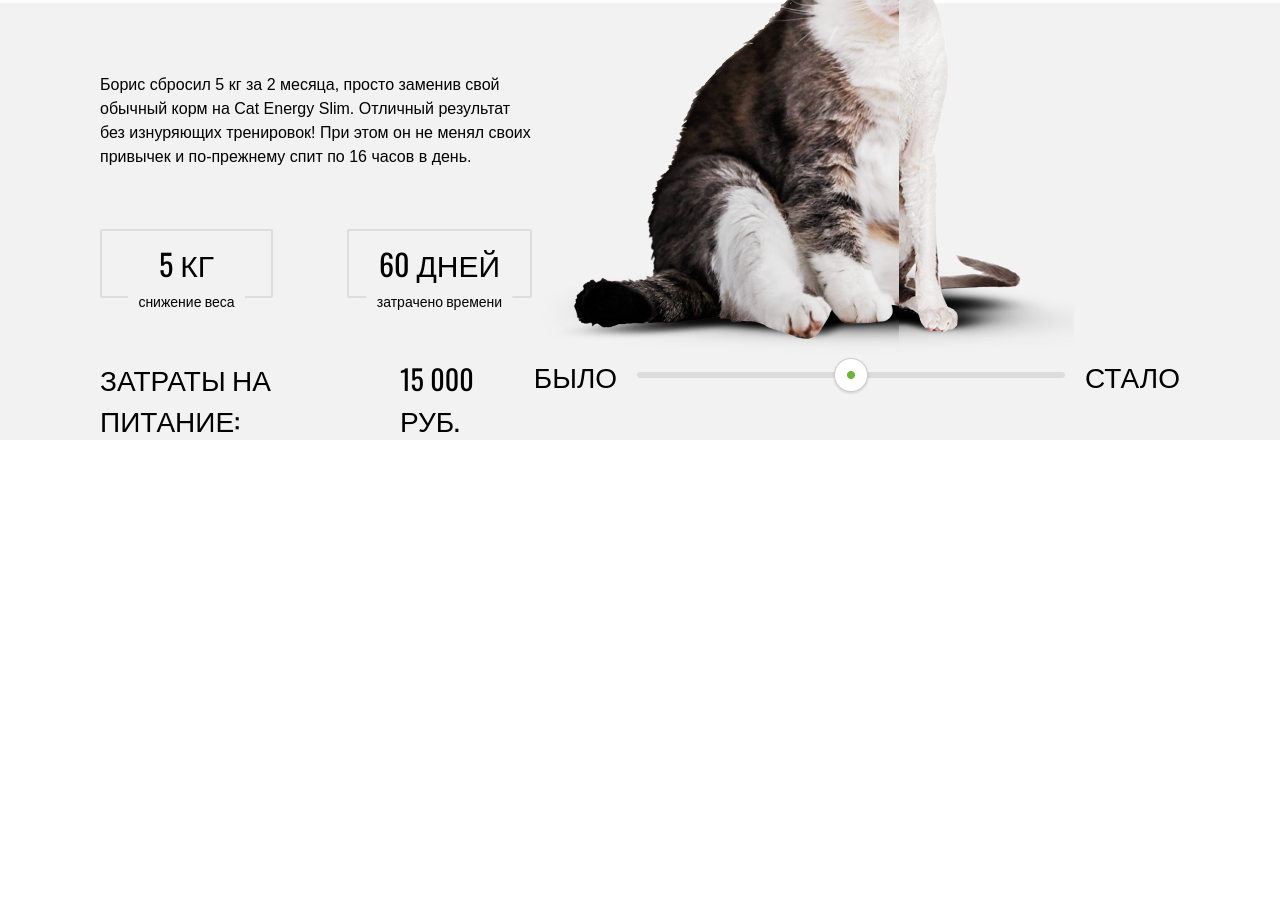
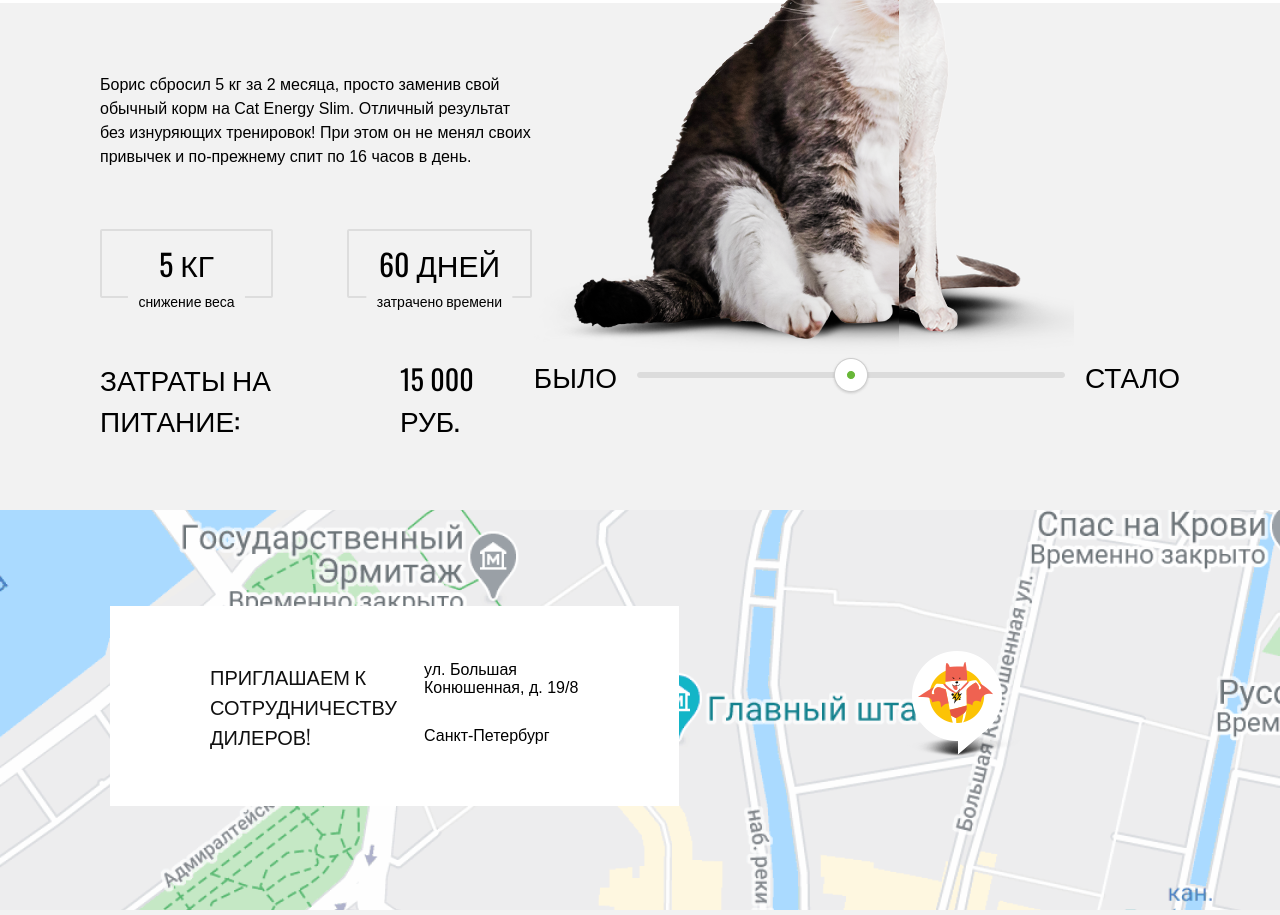
Before and after one commit to BlackMightyRavenDark/cat_energy, a plain HTML site: page index.html in a window 1280 px wide. Shown: the part 2170-3085 px from the top of the page. Before the commit the page ends 2610 px from the top, so only its background shows below. Drawn offline with nearby package versions, Linux system fonts and the light colour scheme.

Commit message:
Создан блок с картой

```diff
--- /dev/null
+++ b/css/map.css
@@ -0,0 +1,58 @@
+.map {
+    display: flex;
+    justify-content: center;
+    padding-top: 70px;
+    background-color: #F2F2F2;
+}
+
+.map-container {
+    position: relative;
+    overflow: hidden;
+}
+
+.map__info-container {
+    display: flex;
+    gap: 40px;
+    position: absolute;
+    left: 0;
+    top: 0;
+    margin: 95px 0 0 110px;
+    width: 100%;
+    height: 100%;
+}
+
+.map__info-wrapper {
+    display: flex;
+    align-items: center;
+    gap: 228px;
+    height: 50%;
+}
+
+.map__address {
+    display: flex;
+    gap: 50px;
+    padding: 55px 100px;
+    background-color: white;
+}
+
+.map__address > p:first-child {
+    width: 164px;
+    font-size: 20px;
+    font-weight: 500;
+    text-transform: uppercase;
+    color: #111;
+}
+
+.map__address > div {
+    display: flex;
+    flex-direction: column;
+    gap: 30px;
+}
+
+.map__address > div > p {
+    font-family: Arial;
+}
+
+.map__address > div > p:first-child {
+    width: 155px;
+}
--- a/index.html
+++ b/index.html
@@ -14,6 +14,7 @@
         <link rel="stylesheet" href="./css/main.css">
         <link rel="stylesheet" href="./css/how.css">
         <link rel="stylesheet" href="./css/example.css">
+        <link rel="stylesheet" href="./css/map.css">
     </head>
 
     <body>
@@ -233,6 +234,36 @@
                     </div>
                 </div>
             </section>
+
+            <section class="map">
+                <div class="map-container">
+                    <img src="./images/map-desktop.png" alt="map-desktop.svg">
+
+                    <div class="map__info-container">
+                        <div class="map__info-wrapper">
+                            <div class="map__address">
+                                <p>
+                                    приглашаем к сотрудничеству дилеров!
+                                </p>
+
+                                <div>
+                                    <p>
+                                        ул. Большая Конюшенная, д. 19/8
+                                    </p>
+
+                                    <p>
+                                        Санкт-Петербург
+                                    </p>
+                                </div>
+                            </div>
+
+                            <div>
+                                <img src="./images/logo-map.png" alt="logo-map.svg">
+                            </div>
+                        </div>
+                    </div>
+                </div>
+            </section>
         </main>
     </body>
 </html>
```
Also changed, not shown: images/logo-map.png (added), images/map-desktop.png (added).
